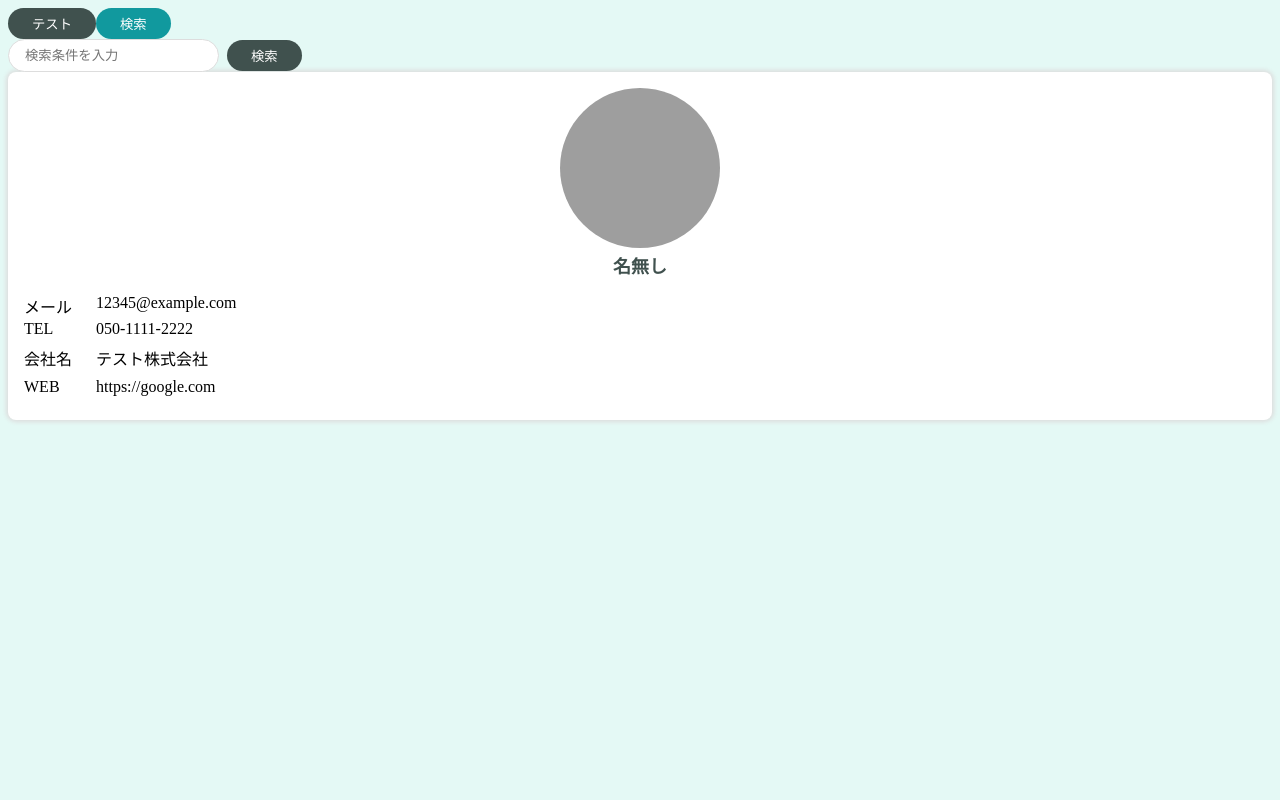
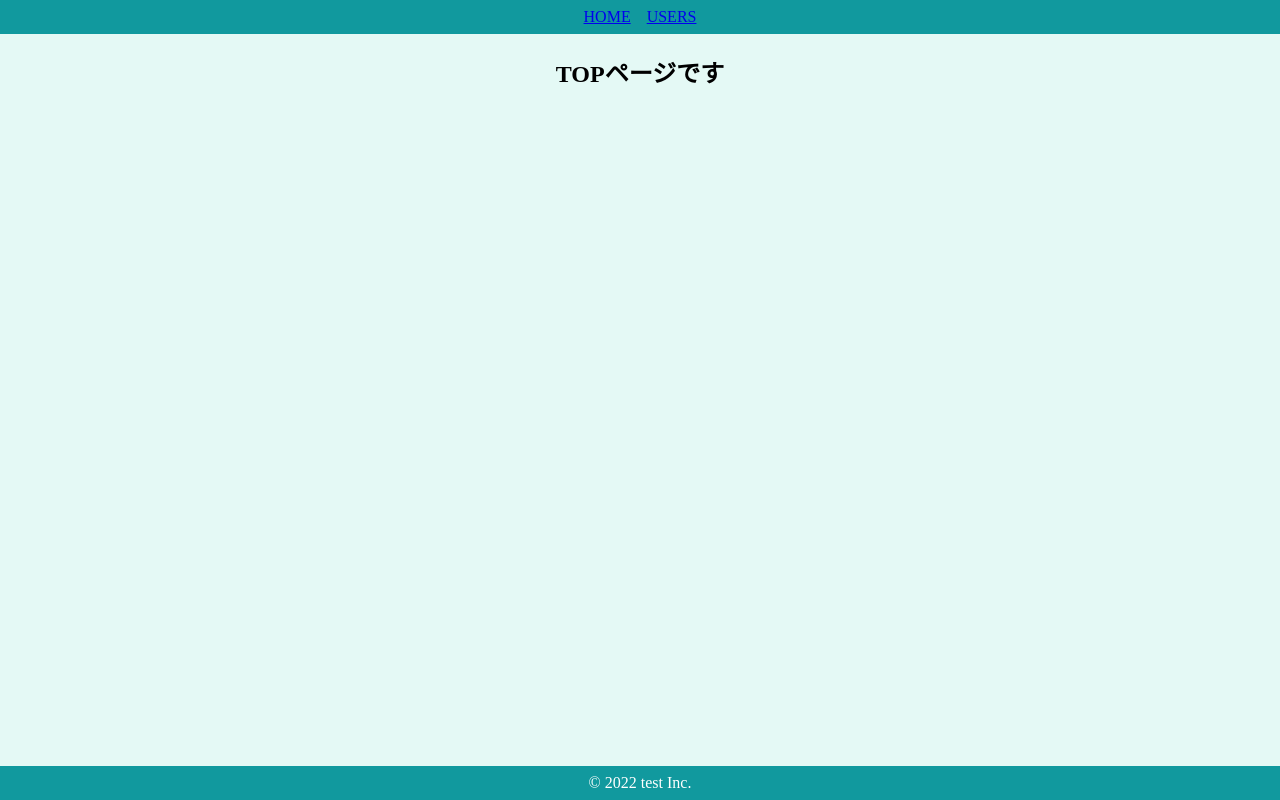
Before and after one commit to oishi1216/react-test-atomicdesign, a React (Create React App) app: page / in a window 1280 px wide. Built offline with nearby package versions, Linux system fonts and the light colour scheme; grey boxes are pictures that could not be loaded.

Commit message:
react-test-atomicdesign
ページ、遷移の作成

```diff
--- a/src/App.jsx
+++ b/src/App.jsx
@@ -1,28 +1,8 @@
-import { PrimaryButton } from "./components/atoms/button/PrimaryButton";
-import { SecondaryButton } from "./components/atoms/button/SecondaryButton";
-import { SearchInput } from "./components/molecules/Searchinput";
-import { UserCard } from "./components/organisms/user/UserCard";
-
-const user = {
-  name: "名無し",
-  image: "https://source.unsplash.com/NE0XGVKTmcA",
-  email: "12345@example.com",
-  phone: "050-1111-2222",
-  company: {
-    name: "テスト株式会社"
-  },
-  website: "https://google.com"
-}
+import { Router } from "./router/Router"
 
 function App() {
   return (
-    <>
-      <PrimaryButton>テスト</PrimaryButton>
-      <SecondaryButton>検索</SecondaryButton>
-      <SearchInput />
-      <UserCard user={user} />
-    </>
-
+    <Router />
   );
 }
 
--- /dev/null
+++ b/src/components/atoms/layout/Footer.jsx
@@ -0,0 +1,15 @@
+import styled from "styled-components"
+
+export const Footer = () => {
+    return <SFooter>© 2022 test Inc.</SFooter>
+}
+
+const SFooter = styled.footer`
+    background-color: #11999e;
+    color: #fff;
+    text-align: center;
+    padding: 8px 0;
+    position: fixed;
+    bottom: 0;
+    width: 100%;
+`;
--- /dev/null
+++ b/src/components/atoms/layout/Header.jsx
@@ -0,0 +1,23 @@
+import { Link, Outlet } from "react-router-dom";
+import styled from "styled-components"
+
+export const Header = () => {
+    return(
+        <SHeader>
+            <SLink to="/">HOME</SLink>
+            <SLink to="/users">USERS</SLink>
+            <Outlet />
+        </SHeader>
+    )
+}
+
+const SHeader = styled.header`
+    background-color: #11999e;
+    color: #fff;
+    text-align: center;
+    padding: 8px 0;
+`;
+
+const SLink = styled(Link)`
+    margin: 0 8px;
+`;
--- /dev/null
+++ b/src/components/pages/Top.jsx
@@ -0,0 +1,13 @@
+import styled from "styled-components";
+
+export const Top = () => {
+    return(
+        <SContainer>
+            <h2>TOPページです</h2>
+        </SContainer>
+    )
+}
+
+const SContainer = styled.div`
+    text-align: center;
+`;
--- /dev/null
+++ b/src/components/pages/Users.jsx
@@ -0,0 +1,46 @@
+import styled from "styled-components";
+import { SearchInput } from "../molecules/Searchinput";
+import { UserCard } from "../organisms/user/UserCard";
+
+const users = [...Array(10).keys()].map((val) => {
+    return {
+        id: val,
+        name: `名無し${val}`,
+        image: "https://source.unsplash.com/NE0XGVKTmcA",
+        email: "12345@example.com",
+        phone: "050-1111-2222",
+        company: {
+          name: "テスト株式会社"
+        },
+        website: "https://google.com"
+      }
+})
+
+export const Users = () => {
+    return(
+        <SContainer>
+            <h2>ユーザー一覧</h2>
+            <SearchInput />
+            <SUserArea>
+                {users.map((user) => {
+                    return <UserCard key={user.id} user={user} />
+                })}
+            </SUserArea>
+        </SContainer>
+    )
+}
+
+const SContainer = styled.div`
+    display: flex;
+    flex-direction: column;
+    align-items: center;
+    padding: 24px;
+`;
+
+const SUserArea = styled.div`
+    padding-top: 40px;
+    width: 100%;
+    display: grid;
+    grid-template-columns: repeat(auto-fit, minmax(200px, 1fr));
+    grid-gap: 20px;
+`;
--- /dev/null
+++ b/src/components/templates/DefaultLayout.jsx
@@ -0,0 +1,13 @@
+import { Footer } from "../atoms/layout/Footer";
+import { Header } from "../atoms/layout/Header";
+
+export const DefaultLayout = (props) => {
+    const { children } = props;
+    return(
+        <>
+            <Header />
+            {children}
+            <Footer />
+        </>
+    )
+}
--- /dev/null
+++ b/src/components/templates/HeaderOnly.jsx
@@ -0,0 +1,11 @@
+import { Header } from "../atoms/layout/Header";
+
+export const HeaderOnly = (props) => {
+    const { children } = props;
+    return(
+        <>
+            <Header />
+            {children}
+        </>
+    )
+}
--- /dev/null
+++ b/src/router/Router.jsx
@@ -0,0 +1,24 @@
+import { BrowserRouter, Routes, Route } from "react-router-dom"
+import { Top } from "../components/pages/Top"
+import { Users } from "../components/pages/Users"
+import { DefaultLayout } from "../components/templates/DefaultLayout"
+import { HeaderOnly } from "../components/templates/HeaderOnly"
+
+export const Router = () => {
+    return(
+        <BrowserRouter>
+            <Routes>
+                <Route path="/" element={
+                    <DefaultLayout>
+                        <Top />
+                    </DefaultLayout>
+                } />
+                <Route path="users" element={
+                    <HeaderOnly>
+                        <Users />
+                    </HeaderOnly>
+                } />
+            </Routes>
+        </BrowserRouter>
+    )
+}
--- a/src/style.css
+++ b/src/style.css
@@ -1,3 +1,5 @@
 body {
     background-color: #e4f9f5;
+    margin: 0;
+    min-height: 100vh;
 }
```
